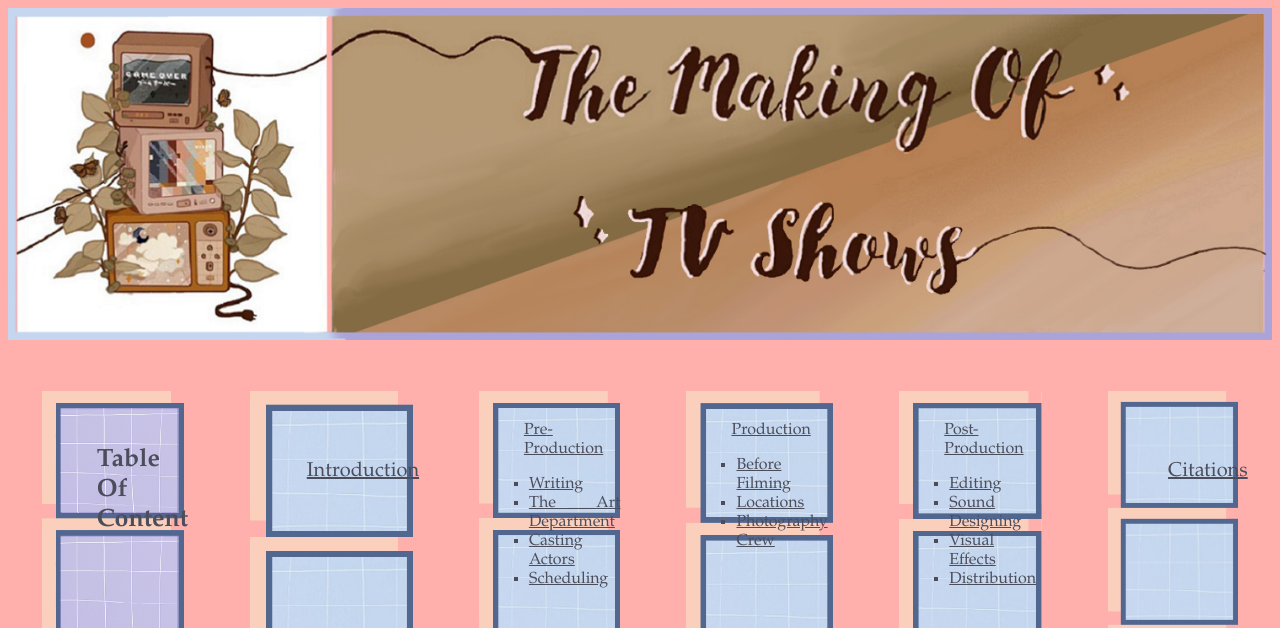
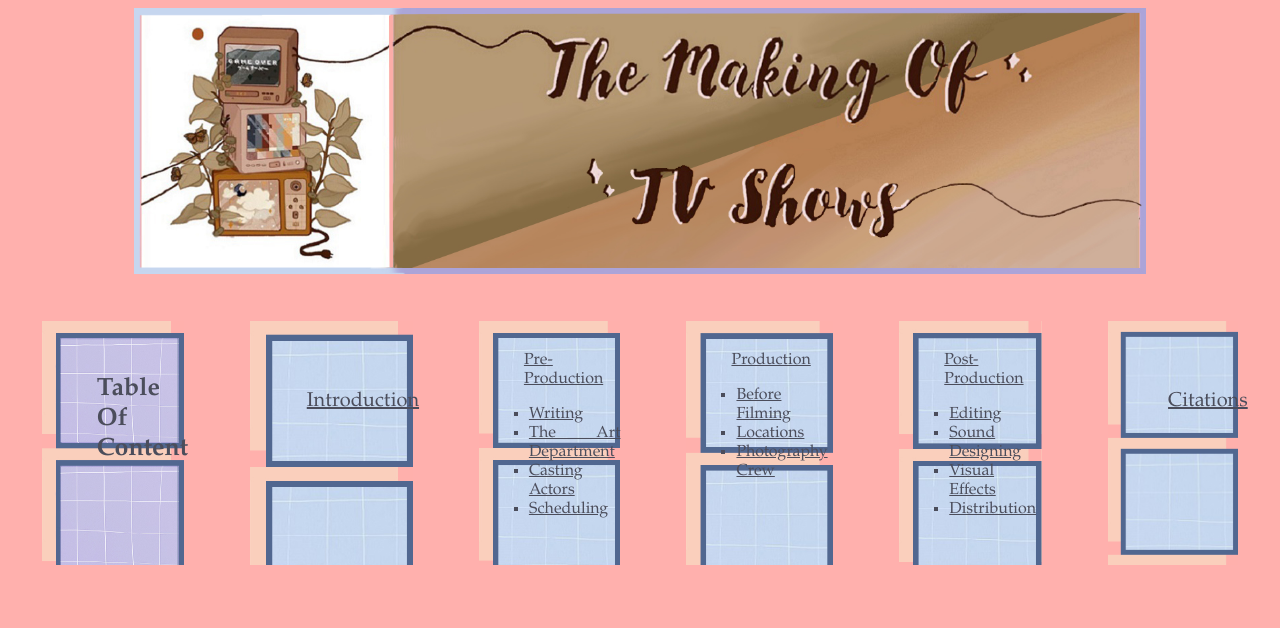
Before and after one commit to melinazhang/home, a plain HTML site: page index.html in a window 1280 px wide. Shown: the top 628 px of the page. Drawn offline with Linux system fonts and the light colour scheme.

Commit message:
Update MakingTvShows.css

```diff
--- a/MakingTvShows.css
+++ b/MakingTvShows.css
@@ -5,8 +5,11 @@ html{
 }
 
 #titlebanner{
+	display: block;
 	margin-top:0%;
-	width:100%;
+	width:80%;
+	margin-left:auto;
+	margin-right:auto;
 
 }
 
```
